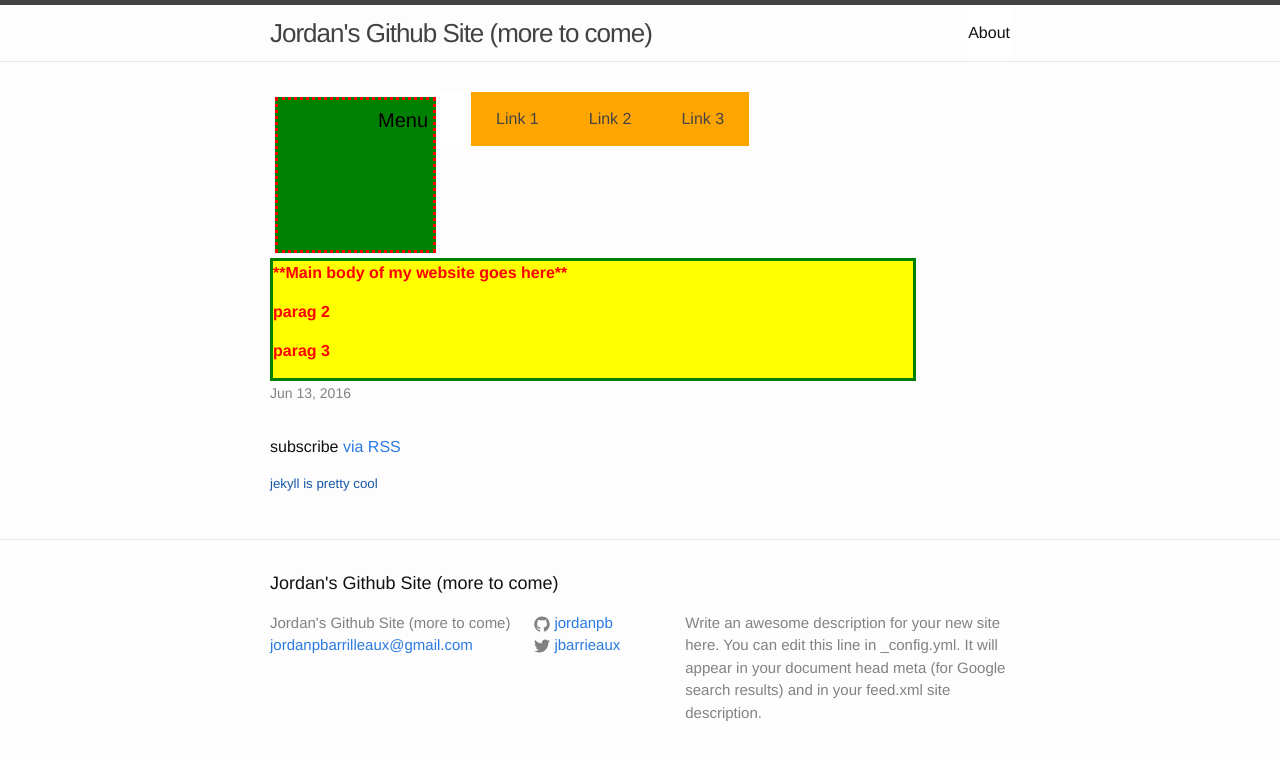
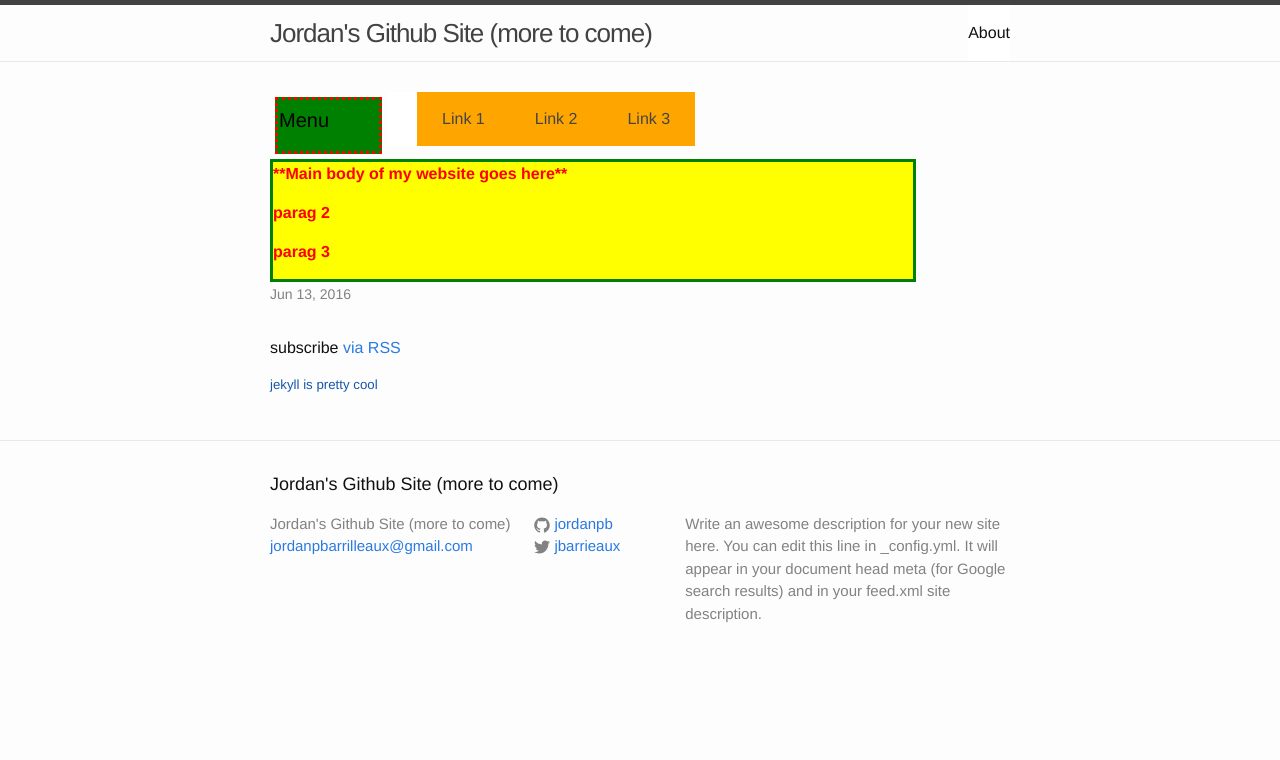
Before and after one commit to Jordanpb/codeacademyTest, a Jekyll site: the page built from index.html, in a window 1280 px wide. Shown: the top 760 px of the page. Built offline with Jekyll 4.4.1, drawn with Linux system fonts in a browser that asks for light colours.

Commit message:
Update _layout.scss

```diff
--- a/_sass/_layout.scss
+++ b/_sass/_layout.scss
@@ -59,7 +59,7 @@
 #dropdown-menu{
     border: 3px dotted red;
     background-color: green;
-    padding: 5px 5px 100px 100px;
+    padding: 5px 50px 1px 1px;
     margin: 5px 5px 5px 5px;
     clear: both;
     float: left;
```
